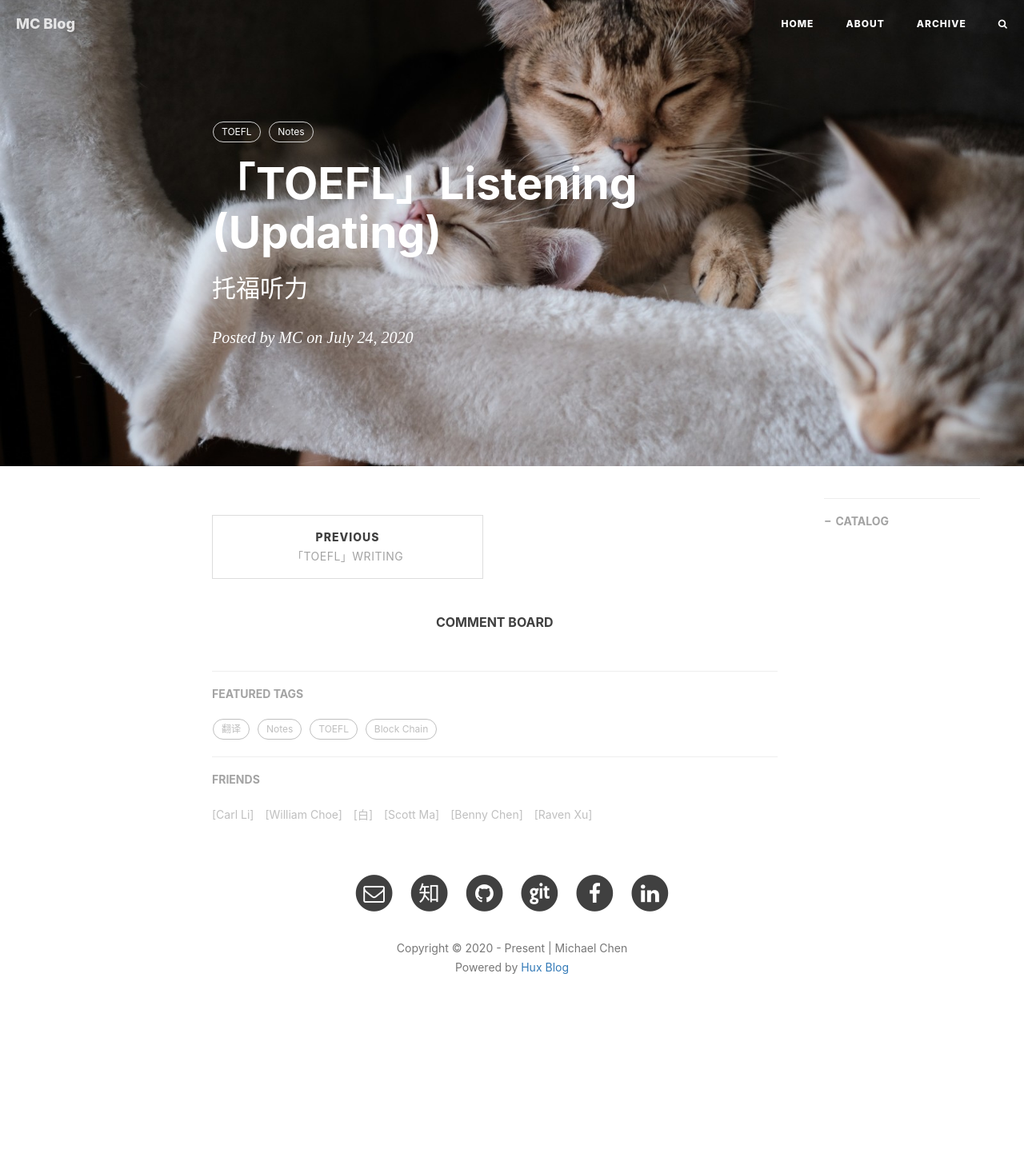
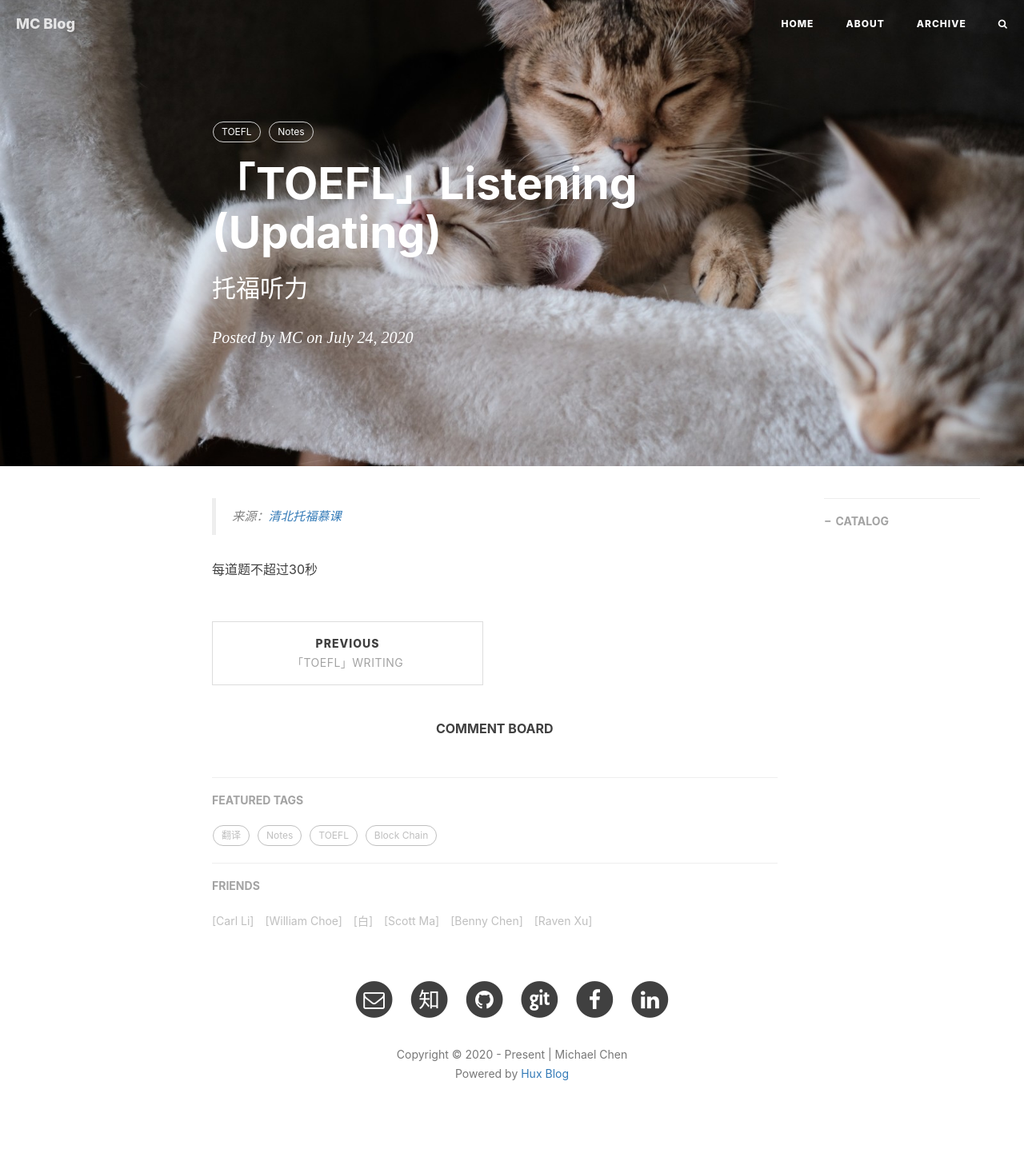
Before and after one commit to MessiahChen/MessiahChen.github.io, a Jekyll site: the page built from _posts/2020-07-24-TOEFL-Listening.markdown, in a window 1280 px wide. Shown: the whole page at 80% size. Built offline with Jekyll 4.4.1, drawn with Linux system fonts in a browser that asks for light colours; nearby versions of some CDN libraries; comment, search, counter and statistics services are not loaded; before the commit the page ends 1314 px from its top, so only the background shows below that.

Commit message:
manifest

```diff
--- a/_includes/head.html
+++ b/_includes/head.html
@@ -32,7 +32,7 @@
 
     <title>{% if page.title %}{{ page.title }} - {{ site.SEOTitle }}{% else %}{{ site.SEOTitle }}{% endif %}</title>
 
-    <!-- Web App Manifest -->
+    <!-- Web App Manifest-->
     <link rel="manifest" href="{{ site.baseurl }}/pwa/manifest.json">
 
     <!-- Favicon -->
--- a/_posts/2020-07-24-TOEFL-Listening.markdown
+++ b/_posts/2020-07-24-TOEFL-Listening.markdown
@@ -10,3 +10,11 @@ tags:
     - TOEFL
     - Notes
 ---
+
+
+
+> 来源：[清北托福慕课](https://www.bilibili.com/video/BV1LW411v7Z6?p=2)
+
+
+
+每道题不超过30秒
```
Also changed, not shown: pwa/icons/192x192.png (added), pwa/icons/512x512.png (added), pwa/manifest.json.
